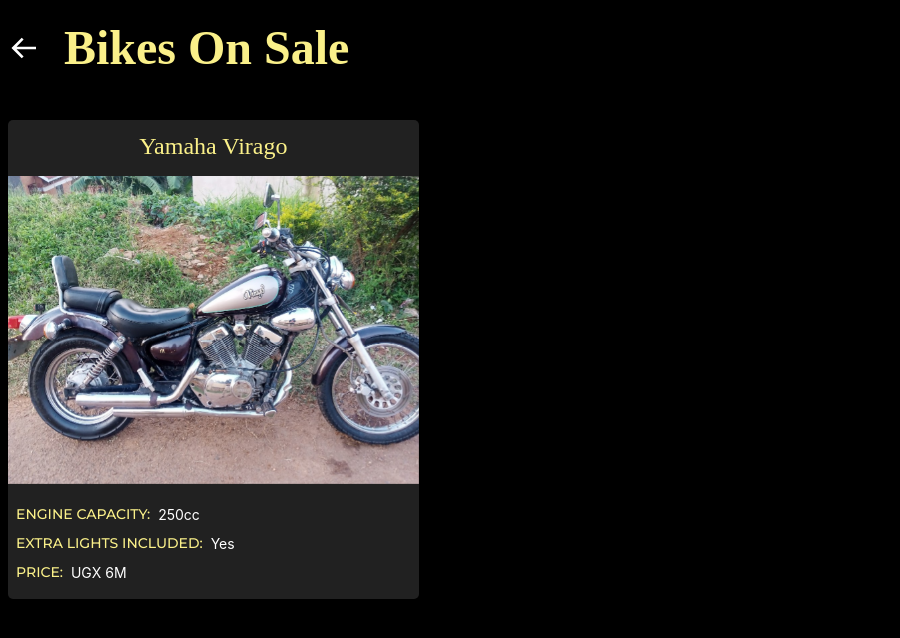
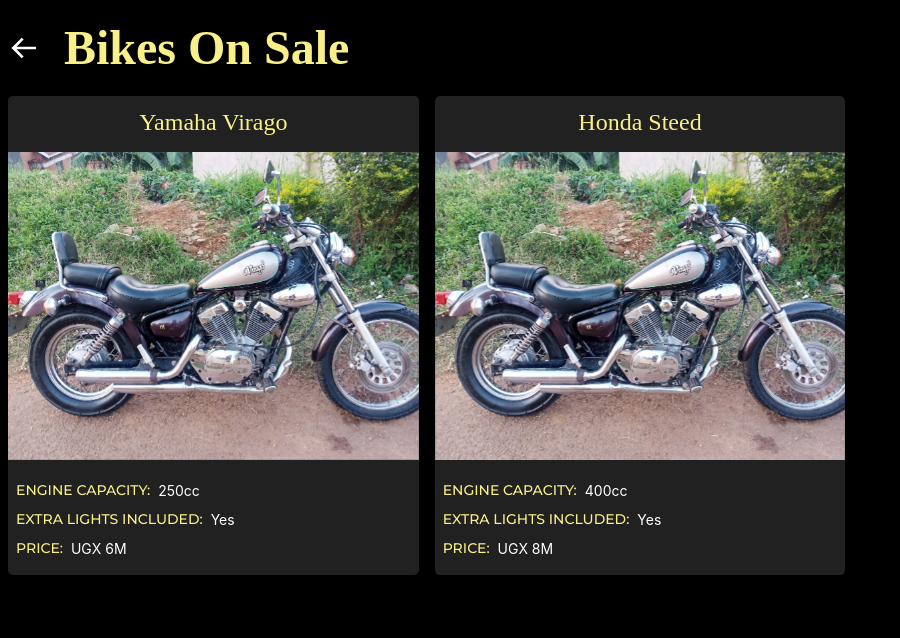
Before and after one commit to jacksonk-dev/vehicly, a React (Vite) app: page /bikes in a window 1280 px wide. Shown: the top 638 px of the page, without its empty margins (0-900 px from the left). Built offline with nearby package versions, Linux system fonts and the light colour scheme; a web font is replaced by a local one.

Commit message:
Improve product pages styling

```diff
--- a/src/App/Data/bikes.ts
+++ b/src/App/Data/bikes.ts
@@ -20,18 +20,17 @@
       'Assets/Images/Bikes/1/virago_1.jpg'
     ]
   },
-  // {
-  //   id: 'honda-1',
-  //   make: 'Honda',
-  //   model: 'Steed',
-  //   price: 'UGX 8M',
-  //   engineCapacity: '400cc',
-  //   extraLightsIncluded: 'Yes',
-  //   images: [
-  //     'Assets/Images/Bikes/1/bg.png',
-  //     'Assets/Images/Bikes/1/bg.jpeg'
-  //   ]
-  // }
+  {
+    id: 'honda-1',
+    make: 'Honda',
+    model: 'Steed',
+    price: 'UGX 8M',
+    engineCapacity: '400cc',
+    extraLightsIncluded: 'Yes',
+    images: [
+      'Assets/Images/Bikes/1/virago_1.jpg'
+    ]
+  }
 ];
 
 export default bikes;
--- a/src/App/Page/Accessories/index.tsx
+++ b/src/App/Page/Accessories/index.tsx
@@ -43,7 +43,7 @@
         {
           accessories.length
             ? (
-              <SimpleGrid gap={[12, 4]} columns={[1, 2, 3, 4]} marginTop='24px'>
+              <SimpleGrid gap={[4]} columns={[1, 2, 3, 4]}>
                 {
                   accessories.map((accessory: Accessory) => (
                     <SimpleGrid
--- a/src/App/Page/BikerWear/index.tsx
+++ b/src/App/Page/BikerWear/index.tsx
@@ -43,7 +43,7 @@
         {
           bikerWears.length
             ? (
-              <SimpleGrid gap={[12, 4]} columns={[1, 2, 3, 4]} marginTop='24px'>
+              <SimpleGrid gap={[4]} columns={[1, 2, 3, 4]}>
                 {
                   bikerWears.map((bikerWear: BikerWear) => (
                     <SimpleGrid
--- a/src/App/Page/Bikes/index.tsx
+++ b/src/App/Page/Bikes/index.tsx
@@ -41,7 +41,7 @@
               Bikes On Sale
           </Flex>
         </Heading>
-        <SimpleGrid gap={[12, 4]} columns={[1, 2, 3]} marginTop='24px'>
+        <SimpleGrid gap={[4]} columns={[1, 2, 3]}>
           {
             bikes.map((bike: Bike) => (
               <SimpleGrid
```
